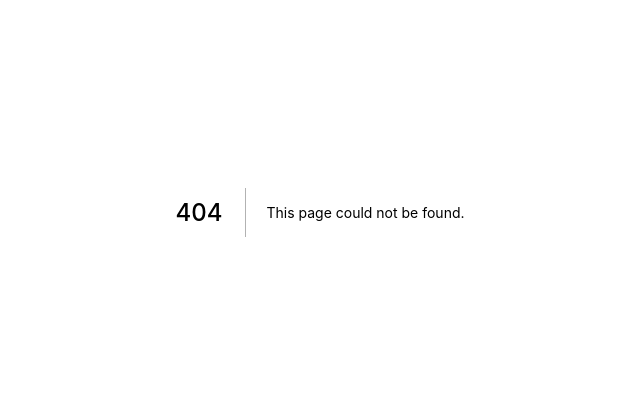
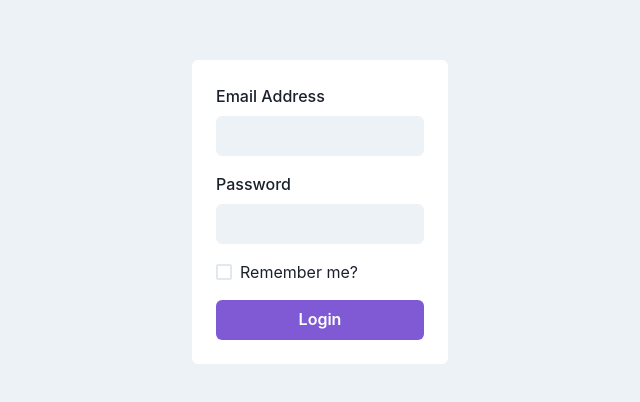
Before and after one commit to rayy-lo/cleddit, a Next.js app: page /login in a window 1280 px wide. Before the commit this address had no page. Shown: the part 188-590 px from the top of the page, without its empty margins (320-960 px from the left). Built offline with nearby package versions, Linux system fonts and the light colour scheme.

Commit message:
login page

```diff
--- /dev/null
+++ b/src/pages/login.tsx
@@ -0,0 +1,100 @@
+import { Formik, Field } from "formik";
+import { Box, Button, Checkbox, Flex, VStack } from "@chakra-ui/react";
+import { InputField } from "../components/InputField";
+import { gql, useMutation } from "@apollo/client";
+import { toErrorMap } from "../utils/toErrorMap";
+import { useRouter } from "next/router";
+
+interface LoginProps {}
+
+const LOGIN_QUERY = gql`
+  mutation Login($options: UsernamePasswordInput!) {
+    login(options: $options) {
+      errors {
+        field
+        message
+      }
+      user {
+        id
+      }
+    }
+  }
+`;
+
+const Login: React.FC<LoginProps> = ({}) => {
+  const [login] = useMutation(LOGIN_QUERY);
+  const router = useRouter();
+
+  return (
+    <Flex bg="gray.100" align="center" justify="center" h="100vh">
+      <Box bg="white" p={6} rounded="md" w={64}>
+        <Formik
+          initialValues={{
+            email: "",
+            password: "",
+            rememberMe: false,
+          }}
+          onSubmit={async (values, actions) => {
+            const response = await login({
+              variables: {
+                options: {
+                  password: values.password,
+                  email: values.email,
+                },
+              },
+            });
+
+            if (response.data?.login.errors) {
+              actions.setErrors(toErrorMap(response.data.login.errors));
+            } else if (response.data.login.user) {
+              router.push("/");
+            }
+
+            actions.setSubmitting(false);
+          }}
+        >
+          {({ handleSubmit, errors, touched, isSubmitting }) => (
+            <form onSubmit={handleSubmit}>
+              <VStack spacing={4} align="flex-start">
+                <InputField
+                  label="Email Address"
+                  id="email"
+                  name="email"
+                  type="email"
+                  variant="filled"
+                  errors={errors}
+                />
+                <InputField
+                  id="password"
+                  name="password"
+                  type="password"
+                  variant="filled"
+                  label="Password"
+                  errors={errors}
+                />
+                <Field
+                  as={Checkbox}
+                  id="rememberMe"
+                  name="rememberMe"
+                  colorScheme="purple"
+                >
+                  Remember me?
+                </Field>
+                <Button
+                  isLoading={isSubmitting}
+                  type="submit"
+                  colorScheme="purple"
+                  isFullWidth
+                >
+                  Login
+                </Button>
+              </VStack>
+            </form>
+          )}
+        </Formik>
+      </Box>
+    </Flex>
+  );
+};
+
+export default Login;
```
